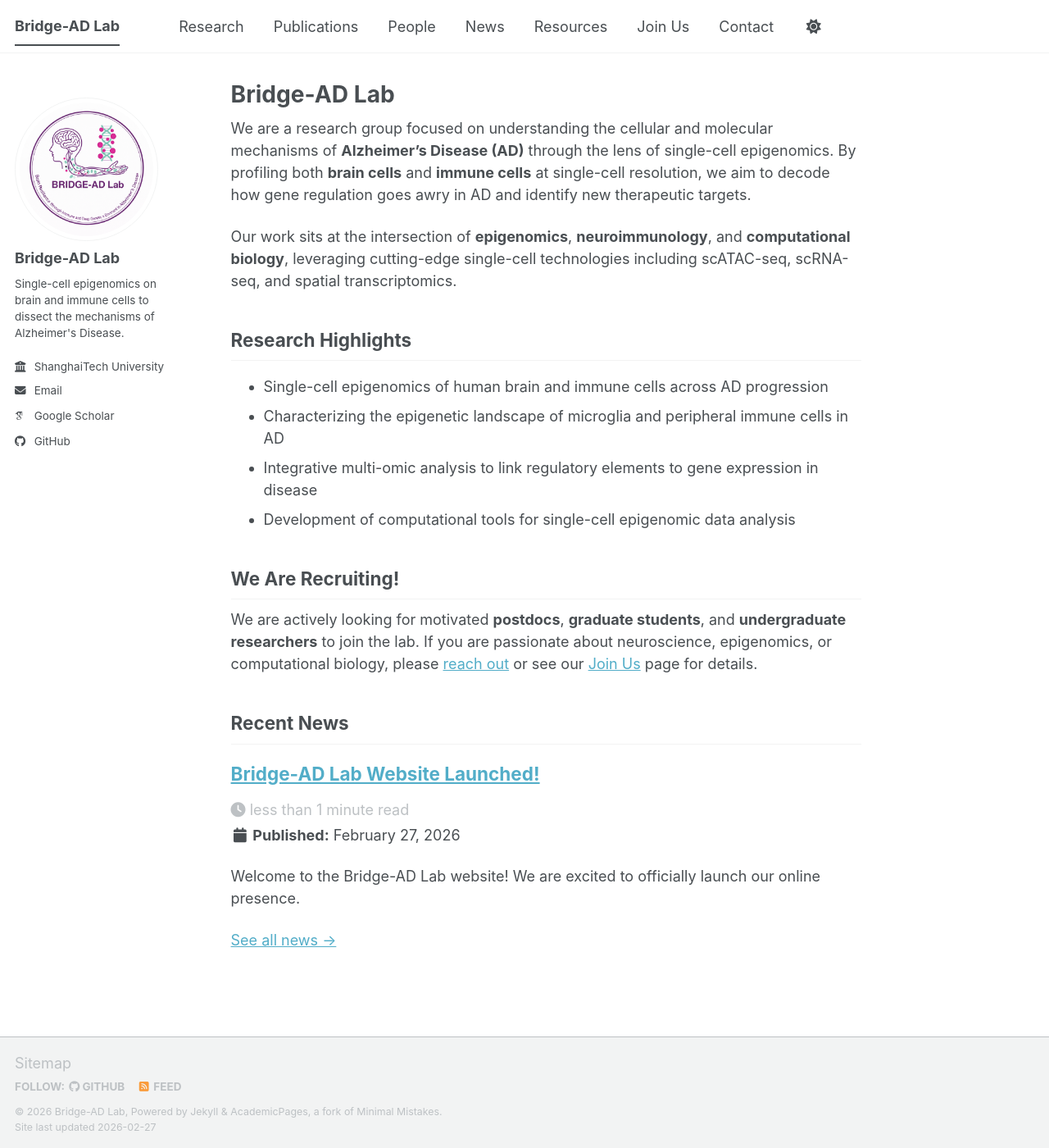
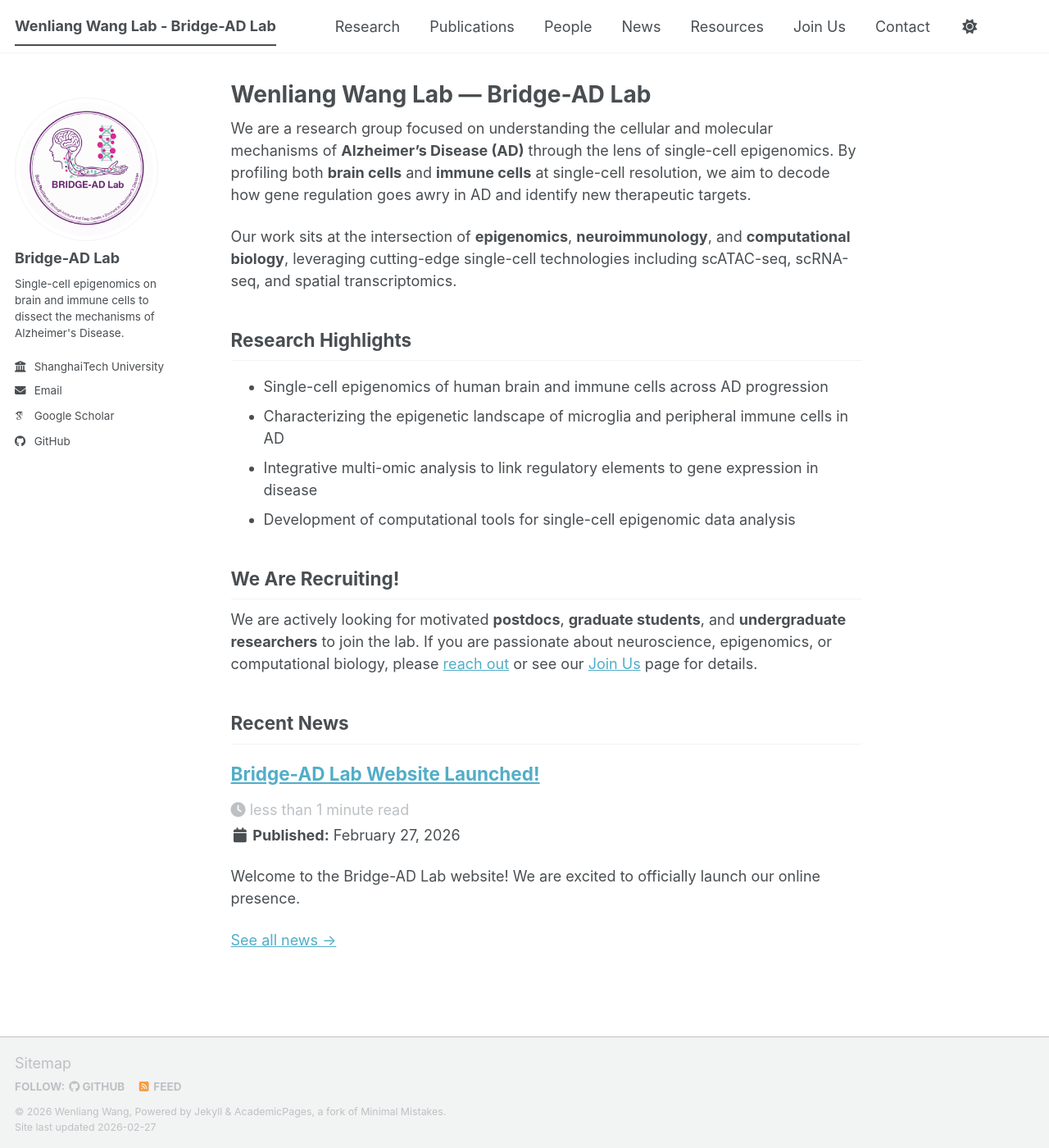
Before and after one commit to BrainImmune/BrainImmune.github.io, a Jekyll site: the page built from _pages/about.md, in a window 1280 px wide and 1400 px high. Shown: the whole window at 82% size. Built offline with Jekyll 4.4.1, drawn with Linux system fonts in a browser that asks for light colours; some web fonts are replaced; a script bundle is joined from its source files by our own code; library files that are not in the unit come from our copies.

Commit message:
SEO: add structured data, optimize title and description with full name
Made-with: Cursor

```diff
--- a/_config.yml
+++ b/_config.yml
@@ -9,10 +9,10 @@
 # Basic Site Settings
 locale                   : "en-US"
 site_theme               : "default" # The available themes options are "default", "air", "sunrise", "mint", "dirt" and "contrast"
-title                    : "Bridge-AD Lab"
+title                    : "Wenliang Wang Lab - Bridge-AD Lab"
 title_separator          : "-"
-name                     : &name "Bridge-AD Lab"
-description              : &description "Single-cell epigenomics on brain and immune cells to dissect the mechanisms of Alzheimer's Disease"
+name                     : &name "Wenliang Wang"
+description              : &description "Wenliang Wang Lab (Bridge-AD Lab) at ShanghaiTech University. Single-cell epigenomics of brain and immune cells to dissect the mechanisms of Alzheimer's Disease."
 url                      : https://brainimmune.github.io
 baseurl                  : "" # the subpath of your site, e.g. "/blog"
 repository               : "BrainImmune/BrainImmune.github.io"
@@ -141,14 +141,16 @@ facebook:
   username               :
   app_id                 :
   publisher              :
-og_image                 :  # Social media default site image
-og_description           :  # Social media default site image description
+og_image                 : "/images/lablogo.png"
+og_description           : "Wenliang Wang Lab (Bridge-AD Lab) at ShanghaiTech University — single-cell epigenomics of brain and immune cells to study Alzheimer's Disease."
 # For specifying social profiles
 # - https://developers.google.com/structured-data/customize/social-profiles
 social:
-  type                   : # Person or Organization (defaults to Person)
-  name                   : # If the user or organization name differs from the site's name
-  links: # An array of links to social media profiles
+  type                   : "Person"
+  name                   : "Wenliang Wang"
+  links:
+    - "https://scholar.google.com/citations?user=1enzDrwAAAAJ&hl=en"
+    - "https://github.com/BrainImmune"
 
 
 # Analytics
--- a/_includes/head/custom.html
+++ b/_includes/head/custom.html
@@ -14,4 +14,28 @@
 <link rel="icon" href="/images/favicon.ico"/>
 <meta name="theme-color" content="#ffffff"/>
 
+<!-- JSON-LD structured data for Google -->
+<script type="application/ld+json">
+{
+  "@context": "https://schema.org",
+  "@type": "Person",
+  "name": "Wenliang Wang",
+  "alternateName": "Wang Wenliang",
+  "jobTitle": "Assistant Professor",
+  "affiliation": {
+    "@type": "Organization",
+    "name": "ShanghaiTech University",
+    "department": "School of Life Science and Technology"
+  },
+  "url": "https://brainimmune.github.io",
+  "image": "https://brainimmune.github.io/images/profile.jpg",
+  "sameAs": [
+    "https://scholar.google.com/citations?user=1enzDrwAAAAJ&hl=en",
+    "https://github.com/BrainImmune"
+  ],
+  "knowsAbout": ["Epigenomics", "Alzheimer's Disease", "Single-cell genomics", "Neuroimmunology", "Computational biology"],
+  "description": "Wenliang Wang is an Assistant Professor at ShanghaiTech University running the Bridge-AD Lab, which uses single-cell epigenomics to study brain and immune cells in Alzheimer's Disease."
+}
+</script>
+
 <!-- end custom head snippets -->
--- a/_pages/about.md
+++ b/_pages/about.md
@@ -1,6 +1,6 @@
 ---
 permalink: /
-title: "Bridge-AD Lab"
+title: "Wenliang Wang Lab — Bridge-AD Lab"
 author_profile: true
 redirect_from:
   - /about/
```
